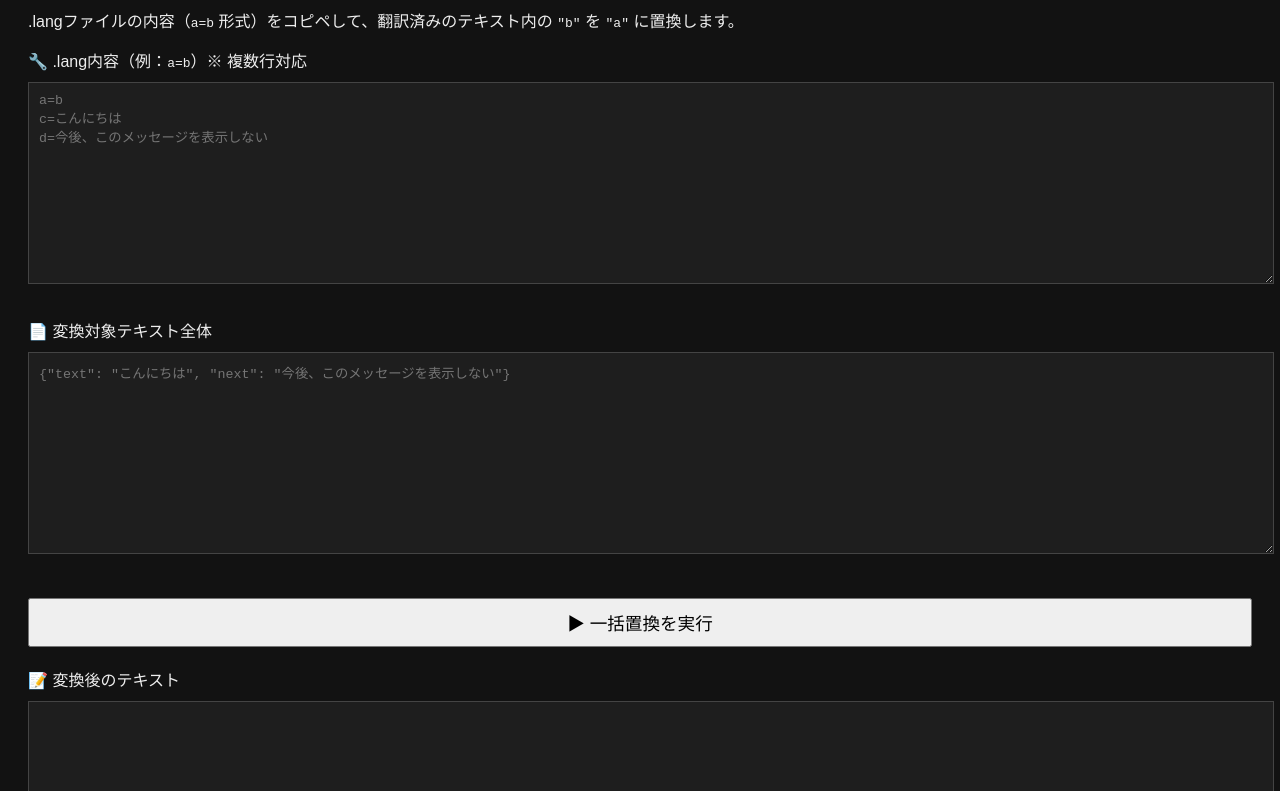
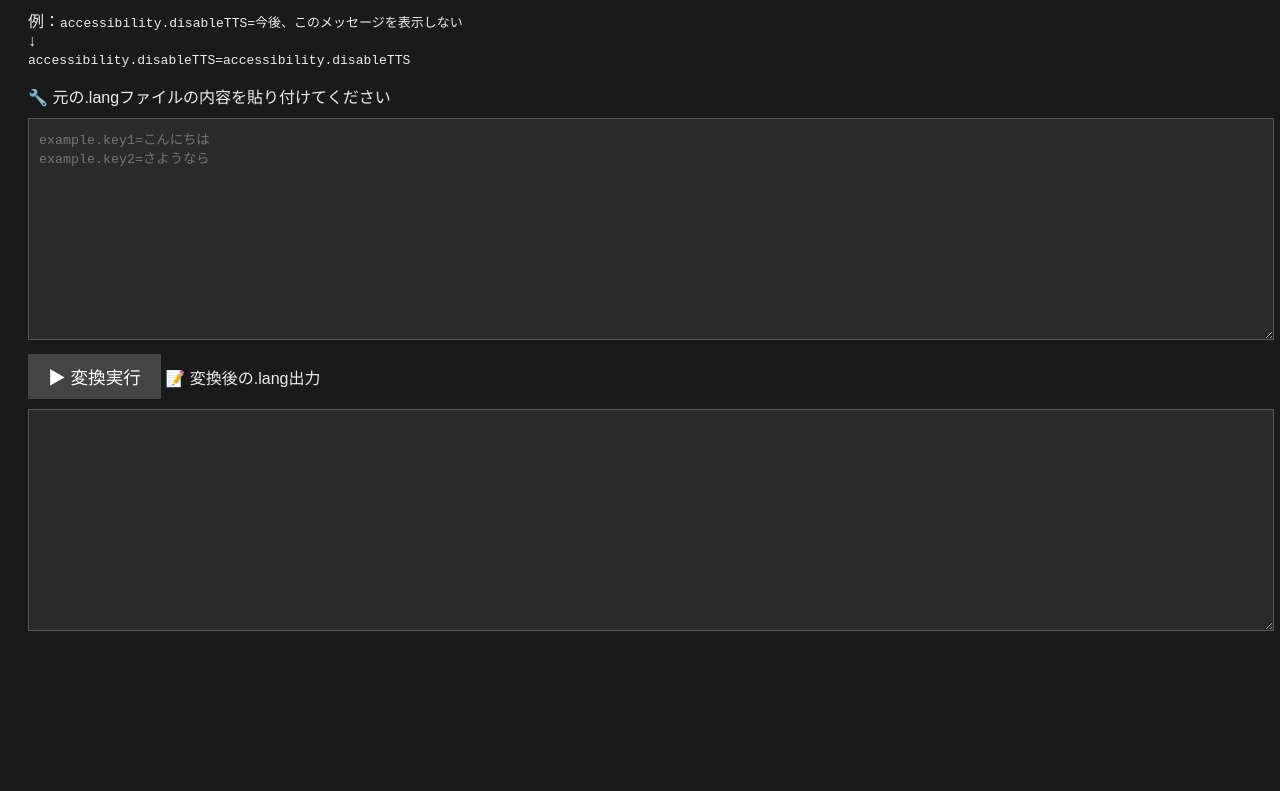
Before and after one commit to bambikun/lang_text_id, a plain HTML site: page index.html in a window 1280 px wide. Shown: the part 109-900 px from the top of the page. After the commit the page ends 800 px from the top, so only its background shows below. Drawn offline with Linux system fonts and the light colour scheme.

Commit message:
Update index.html

```diff
--- a/index.html
+++ b/index.html
@@ -1,69 +1,57 @@
 <!DOCTYPE html>
 <html lang="ja">
 <head>
-  <meta charset="UTF-8" />
-  <title>.lang 逆引き置換ツール</title>
+  <meta charset="UTF-8">
+  <title>.lang 置換ツール（value→key）</title>
   <style>
-    body {
-      background: #121212; color: #eee;
-      font-family: sans-serif; padding: 20px;
-    }
+    body { background: #1a1a1a; color: #eee; font-family: sans-serif; padding: 20px; }
     textarea {
-      width: 100%; height: 180px;
-      margin: 10px 0; padding: 10px;
-      background: #1e1e1e; color: #eee;
-      border: 1px solid #444; font-family: monospace;
+      width: 100%; height: 200px; margin: 10px 0; padding: 10px;
+      background: #2a2a2a; color: #eee; border: 1px solid #555;
+      font-family: monospace;
     }
     button {
-      font-size: 1.1em; padding: 10px 20px; margin-top: 10px;
+      padding: 10px 20px; font-size: 1.1em;
+      background: #444; color: white; border: none; cursor: pointer;
     }
-    .container { display: flex; flex-direction: column; gap: 20px; }
+    button:hover {
+      background: #666;
+    }
   </style>
 </head>
 <body>
 
-<h1>.lang 逆引き置換ツール</h1>
+<h1>.langの value を key に置き換えるツール</h1>
 <p>
-  .langファイルの内容（<code>a=b</code> 形式）をコピペして、翻訳済みのテキスト内の <code>"b"</code> を <code>"a"</code> に置換します。
+  例：<code>accessibility.disableTTS=今後、このメッセージを表示しない</code><br>
+  ↓<br>
+  <code>accessibility.disableTTS=accessibility.disableTTS</code>
 </p>
 
-<div class="container">
-  <div>
-    <label for="rules">🔧 .lang内容（例：<code>a=b</code>）※ 複数行対応</label>
-    <textarea id="rules" placeholder="a=b&#10;c=こんにちは&#10;d=今後、このメッセージを表示しない"></textarea>
-  </div>
+<label for="input">🔧 元の.langファイルの内容を貼り付けてください</label>
+<textarea id="input" placeholder="example.key1=こんにちは&#10;example.key2=さようなら"></textarea>
 
-  <div>
-    <label for="input">📄 変換対象テキスト全体</label>
-    <textarea id="input" placeholder='{"text": "こんにちは", "next": "今後、このメッセージを表示しない"}'></textarea>
-  </div>
+<button onclick="replaceLang()">▶ 変換実行</button>
 
-  <button onclick="applyReplace()">▶ 一括置換を実行</button>
-
-  <div>
-    <label for="output">📝 変換後のテキスト</label>
-    <textarea id="output" readonly></textarea>
-  </div>
-</div>
+<label for="output">📝 変換後の.lang出力</label>
+<textarea id="output" readonly></textarea>
 
 <script>
-function applyReplace() {
-  const ruleText = document.getElementById("rules").value.trim();
-  const inputText = document.getElementById("input").value;
-  let outputText = inputText;
+function replaceLang() {
+  const input = document.getElementById("input").value;
+  const lines = input.split(/\r?\n/);
+  const outputLines = [];
 
-  const rules = ruleText.split(/\r?\n/).filter(l => l.includes('='));
-
-  for (let line of rules) {
-    const [key, value] = line.split('=');
-    if (key && value) {
-      const escapedValue = value.replace(/[.*+?^${}()|[\]\\]/g, '\\$&');
-      const regex = new RegExp('"' + escapedValue + '"', 'g');
-      outputText = outputText.replace(regex, `"${key}"`);
+  for (let line of lines) {
+    if (line.trim().startsWith("#") || !line.includes("=")) {
+      outputLines.push(line); // コメントや空行はそのまま
+      continue;
     }
+    const [key] = line.split("=");
+    outputLines.push(`${key}=${key}`);
   }
 
-  document.getElementById("output").value = outputText;
+  document.getElementById("output").value = outputLines.join("\n");
 }
 </script>
 
```
